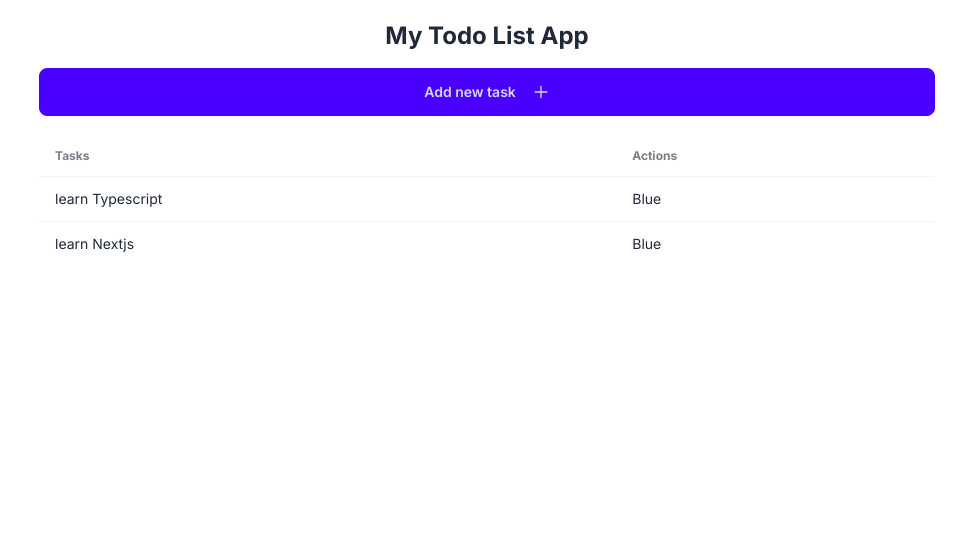
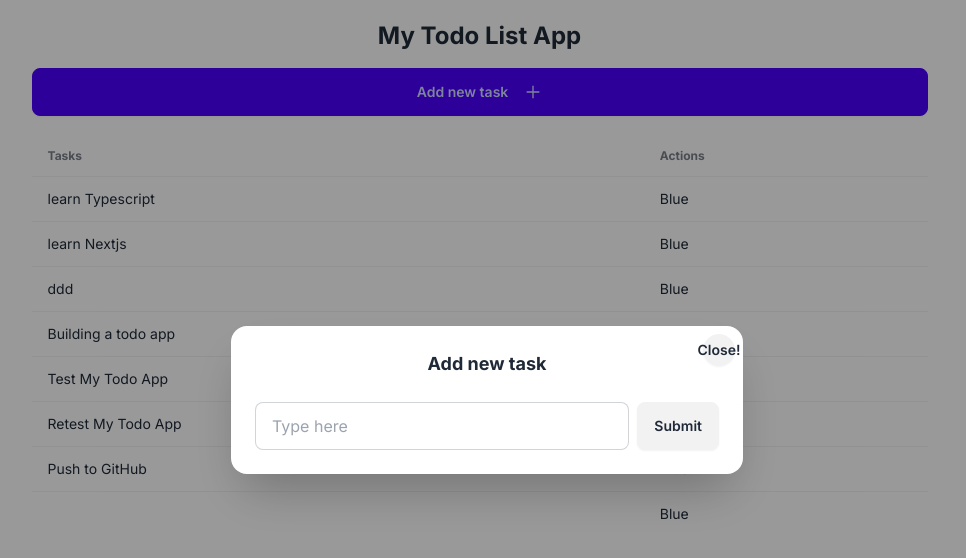
Before and after one commit to MaryKwawu/My-Todo-App-in-NextJs, a Next.js app: page / in a window 1280 px wide. Both pictures are taken after a click on the button "Add new task". Shown: the top 558 px of the page, without its empty margins (153-1119 px from the left). Built offline with nearby package versions, Linux system fonts and the light colour scheme; data requests are answered from the project's data file.

Commit message:
Add new task: able to add new task

```diff
--- a/api.ts
+++ b/api.ts
@@ -3,8 +3,21 @@
 const baseUrl = 'http://localhost:3001'
 
 export const getAllTodos = async (): Promise<ITask[]> => {
-    const res = await fetch(`${baseUrl}/tasks`)
+    const res = await fetch(`${baseUrl}/tasks` , { cache: 'no-store'});
+
     const todos = await res.json();
     return todos;
 
 }
+
+export const addTodo = async (todo: ITask): Promise<ITask> => {
+    const res = await fetch(`${baseUrl}/tasks`, {
+        method: 'POST',
+        headers: {
+            'Content-Type': 'application/json'
+        },
+        body: JSON.stringify(todo)
+    })
+    const newTodo = await res.json();
+    return newTodo;
+}
--- a/app/components/AddTask.tsx
+++ b/app/components/AddTask.tsx
@@ -1,11 +1,55 @@
+'use client';
+
 import { AiOutlinePlus } from "react-icons/ai";
+import Modal from "./Modal";
+import { FormEventHandler, useState } from "react";
+import { useRouter, useSearchParams } from "next/navigation";
+import { addTodo } from "@/api";
+import { v4 as uuidv4 } from "uuid";
+
+
 function AddTask() {
+  const router = useRouter();
+  const [modalOpen, setModalOpen] = useState<boolean>(false);
+  const [newTaskValue, setNewTaskvalue] = useState<string>("");
+
+  const handleSubmitnewTodo: FormEventHandler<HTMLFormElement> = async (e) =>  {
+    e.preventDefault()
+    await addTodo({
+      id: "uuidv4()",
+      text: newTaskValue
+    })
+    setNewTaskvalue("");
+    setModalOpen(false);
+    router.refresh
+
+
+  };
   return (
     <div>
-      <button className="btn btn-primary w-full">
+      <button onClick={() => setModalOpen(true)} className="btn btn-primary w-full">
         Add new task
         <AiOutlinePlus className="ml-2" size={18} />
       </button>
+
+      <Modal modalOpen={modalOpen} setModalOpen={setModalOpen}>
+        <form onSubmit={handleSubmitnewTodo}>
+          <h3 className="font-bold text-lg">Add new task</h3>
+          <div className="modal-action">
+          <input
+          value={newTaskValue}
+          onChange={e => setNewTaskvalue(e.target.value)}
+          type="text"
+          placeholder="Type here"
+          className="input input-bordered w-full w-full"
+           />
+           <button type="submit"className="btn">
+            Submit
+           </button>
+          </div>
+        </form>
+
+      </Modal>
     </div>
   );
 }
--- /dev/null
+++ b/app/components/Modal.tsx
@@ -0,0 +1,21 @@
+interface Modalprops{
+    modalOpen: boolean
+    setModalOpen: (open : boolean) => boolean | void;
+    children: React.ReactNode
+}
+
+const Modal: React.FC<Modalprops> = ({modalOpen, setModalOpen, children}) => {
+  return (
+    <div className={`modal ${modalOpen ? "modal-open" : ""}`} role="dialog">
+    <div className="modal-box relative">
+        <label
+        onClick={() => setModalOpen(false) }
+        className="btn btn-sm btn-circle absolute right-2 top-2">Close!
+        </label>
+        {children}
+    </div>
+  </div>
+  )
+}
+
+export default Modal
--- /dev/null
+++ b/app/components/Task.tsx
@@ -0,0 +1,21 @@
+import { ITask } from "@/types/tasks";
+import { FiEdit } from "react-icons/fi";
+
+interface TaskProps {
+    task: ITask;
+}
+
+const Task: React.FC<TaskProps> = ({task}) => {
+    return (
+        <tr key={task.id}>
+            <td>{task.text}</td>
+            <td>
+            <FiEdit />
+            </td>
+        </tr>
+      );
+
+};
+
+
+export default Task
--- a/data/todos.json
+++ b/data/todos.json
@@ -1,13 +1,36 @@
 {
-    "tasks" : [
+  "tasks": [
     {
       "id": "1",
       "text": "learn Typescript"
     },
-
     {
       "id": "2",
       "text": "learn Nextjs"
+    },
+    {
+      "id": "3",
+      "text": "ddd"
+    },
+    {
+      "id": "3",
+      "text": "Building a todo app"
+    },
+    {
+      "id": "uuidv4",
+      "text": "Test My Todo App"
+    },
+    {
+      "id": "uuidv4",
+      "text": "Retest My Todo App"
+    },
+    {
+      "id": "uuidv4()",
+      "text": "Push to GitHub"
+    },
+    {
+      "id": "uuidv4()",
+      "text": ""
     }
   ]
 }
--- a/package.json
+++ b/package.json
@@ -19,10 +19,12 @@
     "react": "18.3.1",
     "react-dom": "18.3.1",
     "react-icon": "^1.0.0",
-    "typescript": "5.4.5"
+    "typescript": "5.4.5",
+    "uuid": "^9.0.1"
   },
   "devDependencies": {
     "@types/react-icons": "^3.0.0",
+    "@types/uuid": "^9.0.8",
     "autoprefixer": "^10.4.19",
     "daisyui": "^4.11.1",
     "json-server": "^1.0.0-beta.0",
```
Also changed, not shown: 1 other file (tests, documents, lock files or other folders). Lines whose indentation alone changed are shown as unchanged.
